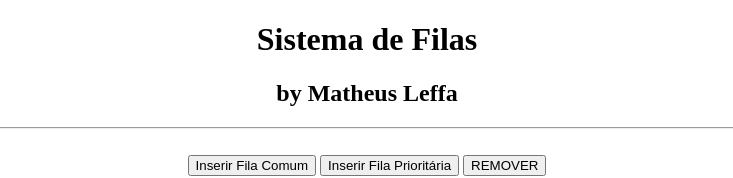
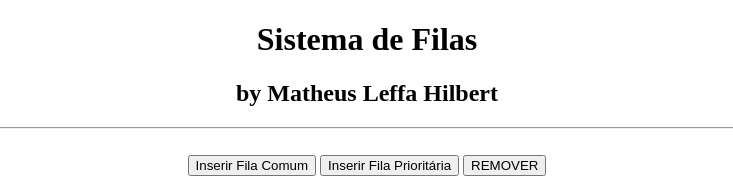
Before and after one commit to MatheusLeffa/Sistema-de-Filas, a plain HTML site: page Sistema de Filas/index.html in a window 1280 px wide. Shown: the top 178 px of the page, without its empty margins (273-1006 px from the left). Drawn offline with Linux system fonts and the light colour scheme.

Commit message:
Update index.html
Modifiquei meu nome no index.html

```diff
--- a/Sistema de Filas/index.html
+++ b/Sistema de Filas/index.html
@@ -14,7 +14,7 @@
   <header>
     <h1>Sistema de Filas</h1>
     <h2>
-      by Matheus Leffa
+      by Matheus Leffa Hilbert
     </h2>
   </header>
 
```
